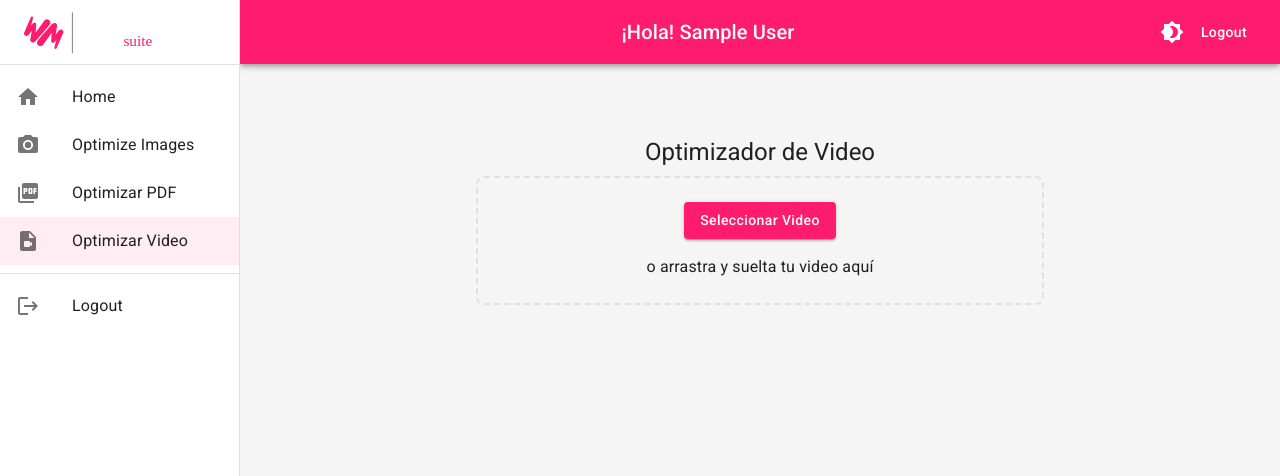
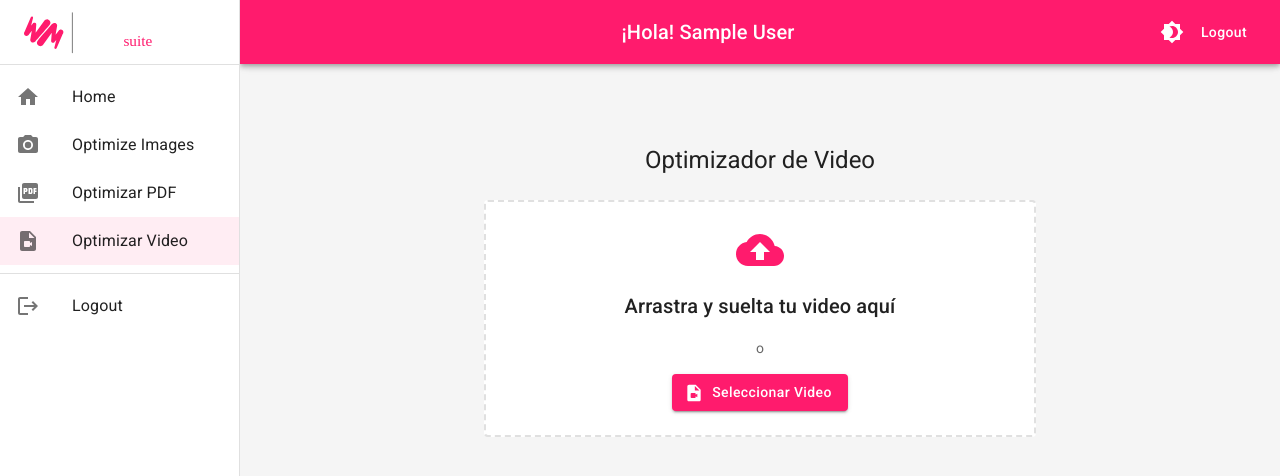
Before and after one commit to soprovago/image-optimizer-app-dev, a React (Vite) app: page /dashboard/video in a window 1280 px wide. Shown: the top 476 px of the page. Built offline with nearby package versions, Linux system fonts and the light colour scheme; no server answers; sample sign-in values are in the browser's storage.

Commit message:
feat: match video optimizer UI with PDF optimizer experience

```diff
--- a/src/components/videoOptimizer/VideoOptimizer.jsx
+++ b/src/components/videoOptimizer/VideoOptimizer.jsx
@@ -1,12 +1,20 @@
 import React, { useState } from 'react';
 import {
   Button,
-  Slider,
   Box,
   Typography,
-  CircularProgress,
-  Alert
+  Alert,
+  Paper,
+  List,
+  ListItem,
+  ListItemIcon,
+  ListItemText,
+  CircularProgress
 } from '@mui/material';
+import VideoFileIcon from '@mui/icons-material/VideoFile';
+import DeleteIcon from '@mui/icons-material/Delete';
+import CloudUploadIcon from '@mui/icons-material/CloudUpload';
+import CheckCircleIcon from '@mui/icons-material/CheckCircle';
 
 const VideoOptimizer = () => {
   const [videoFile, setVideoFile] = useState(null);
@@ -55,6 +63,11 @@ const VideoOptimizer = () => {
     setStatus({ type: '', message: '' });
   };
 
+  const handleRemoveFile = () => {
+    setVideoFile(null);
+    setStatus({ type: '', message: '' });
+  };
+
   const handleFileChange = (event) => {
     const file = event.target.files[0];
     if (file && file.type.startsWith('video/')) {
@@ -80,10 +93,10 @@ const VideoOptimizer = () => {
 
       const videoElement = document.createElement('video');
       videoElement.src = URL.createObjectURL(videoFile);
+      videoElement.muted = true;
 
       await new Promise((resolve) => {
         videoElement.onloadedmetadata = () => {
-          videoElement.play();
           resolve();
         };
       });
@@ -111,7 +124,7 @@ const VideoOptimizer = () => {
 
         const a = document.createElement('a');
         a.href = url;
-        a.download = `video-optimizado-${quality}calidad-${scale}x.mp4`;
+        a.download = `video-optimizado.mp4`;
         a.click();
 
         URL.revokeObjectURL(url);
@@ -146,14 +159,24 @@ const VideoOptimizer = () => {
   };
 
   return (
-    <Box sx={{ p: 2, maxWidth: 600, mx: 'auto' }}>
-      <Typography variant="h5" gutterBottom>
+    <Box
+      sx={{
+        width: '100%',
+        maxWidth: 600,
+        mx: 'auto',
+        p: 3,
+        display: 'flex',
+        flexDirection: 'column',
+        gap: 2
+      }}
+    >
+      <Typography variant="h5" gutterBottom align="center">
         Optimizador de Video
       </Typography>
 
       {status.message && (
         <Alert
-          severity={status.type || 'info'}
+          severity={status.type}
           sx={{ mb: 2 }}
           onClose={() => setStatus({ type: '', message: '' })}
         >
@@ -161,19 +184,26 @@ const VideoOptimizer = () => {
         </Alert>
       )}
 
-      <Box
+      <Paper
+        variant="outlined"
+        sx={{
+          p: 3,
+          backgroundColor: isDragging ? 'action.hover' : 'background.paper',
+          border: '2px dashed',
+          borderColor: isDragging ? 'primary.main' : 'grey.300',
+          cursor: 'pointer'
+        }}
         onDragEnter={handleDragEnter}
         onDragOver={handleDragOver}
         onDragLeave={handleDragLeave}
         onDrop={handleDrop}
+      >
+        <Box
           sx={{
-          border: '2px dashed',
-          borderColor: isDragging ? 'primary.main' : 'grey.300',
-          borderRadius: 2,
-          p: 3,
-          textAlign: 'center',
-          bgcolor: isDragging ? 'rgba(0, 0, 0, 0.05)' : 'transparent',
-          transition: 'all 0.3s ease'
+            display: 'flex',
+            flexDirection: 'column',
+            alignItems: 'center',
+            gap: 2
           }}
         >
           <input
@@ -184,86 +214,84 @@ const VideoOptimizer = () => {
             id="video-input"
           />
 
+          {!videoFile ? (
+            <>
+              <CloudUploadIcon sx={{ fontSize: 48, color: 'primary.main' }} />
+              <Typography variant="h6" align="center">
+                Arrastra y suelta tu video aquí
+              </Typography>
+              <Typography variant="body2" color="textSecondary" align="center">
+                o
+              </Typography>
               <label htmlFor="video-input">
-          <Button variant="contained" component="span" sx={{ mb: 2 }}>
+                <Button
+                  variant="contained"
+                  component="span"
+                  startIcon={<VideoFileIcon />}
+                >
                   Seleccionar Video
                 </Button>
               </label>
-
-        <Typography>
-          o arrastra y suelta tu video aquí
-        </Typography>
-
-        {videoFile && (
-          <Typography variant="body2" color="text.secondary" sx={{ mt: 1 }}>
-            Archivo seleccionado: {videoFile.name}
-          </Typography>
+            </>
+          ) : (
+            <List sx={{ width: '100%' }}>
+              <ListItem
+                secondaryAction={
+                  <Button
+                    edge="end"
+                    aria-label="delete"
+                    onClick={handleRemoveFile}
+                    startIcon={<DeleteIcon />}
+                  >
+                    Eliminar
+                  </Button>
+                }
+              >
+                <ListItemIcon>
+                  <VideoFileIcon />
+                </ListItemIcon>
+                <ListItemText
+                  primary={videoFile.name}
+                  secondary={`${(videoFile.size / (1024 * 1024)).toFixed(2)} MB`}
+                />
+              </ListItem>
+            </List>
           )}
         </Box>
+      </Paper>
 
-      {videoFile && (
-        <Box sx={{ mt: 3, textAlign: 'center' }}>
-          <Typography gutterBottom>
-            Calidad de Compresión: {quality}%
-          </Typography>
-          <Slider
-            value={quality}
-            onChange={(e, newValue) => setQuality(newValue)}
-            min={1}
-            max={100}
-            valueLabelDisplay="auto"
-            sx={{ mb: 2 }}
-          />
+      {videoFile && !processingVideo && (
+        <Box sx={{ display: 'flex', justifyContent: 'center', mt: 2 }}>
+          <Button
+            variant="contained"
+            color="primary"
+            onClick={compressVideo}
+            startIcon={<CheckCircleIcon />}
+          >
+            Optimizar Video
+          </Button>
+        </Box>
+      )}
 
-          <Typography gutterBottom>
-            Escala: {scale.toFixed(2)}x
-          </Typography>
-          <Slider
-            value={scale}
-            onChange={(e, newValue) => setScale(newValue)}
-            min={0.1}
-            max={1}
-            step={0.1}
-            valueLabelDisplay="auto"
-            sx={{ mb: 2 }}
-          />
-
-          <Box sx={{ position: 'relative', display: 'inline-flex', flexDirection: 'column', alignItems: 'center' }}>
       {processingVideo && (
-              <Box sx={{ position: 'relative', display: 'inline-flex', mb: 2 }}>
+        <Box
+          sx={{
+            display: 'flex',
+            flexDirection: 'column',
+            alignItems: 'center',
+            mt: 2,
+            gap: 1
+          }}
+        >
           <CircularProgress
             variant="determinate"
             value={progress}
             size={60}
+            thickness={4}
           />
-                <Box
-                  sx={{
-                    top: 0,
-                    left: 0,
-                    bottom: 0,
-                    right: 0,
-                    position: 'absolute',
-                    display: 'flex',
-                    alignItems: 'center',
-                    justifyContent: 'center',
-                  }}
-                >
-                  <Typography variant="caption" component="div" color="text.secondary">
-                    {`${Math.round(progress)}%`}
+          <Typography variant="body2" color="textSecondary">
+            {progress}% Completado
           </Typography>
-                </Box>
-              </Box>
-            )}
-
-            <Button
-              variant="contained"
-              color="primary"
-              onClick={compressVideo}
-              disabled={processingVideo}
-            >
-              {processingVideo ? 'Procesando...' : 'Comprimir Video'}
-            </Button>
-          </Box>
         </Box>
       )}
     </Box>
```
Lines whose indentation alone changed are shown as unchanged.
